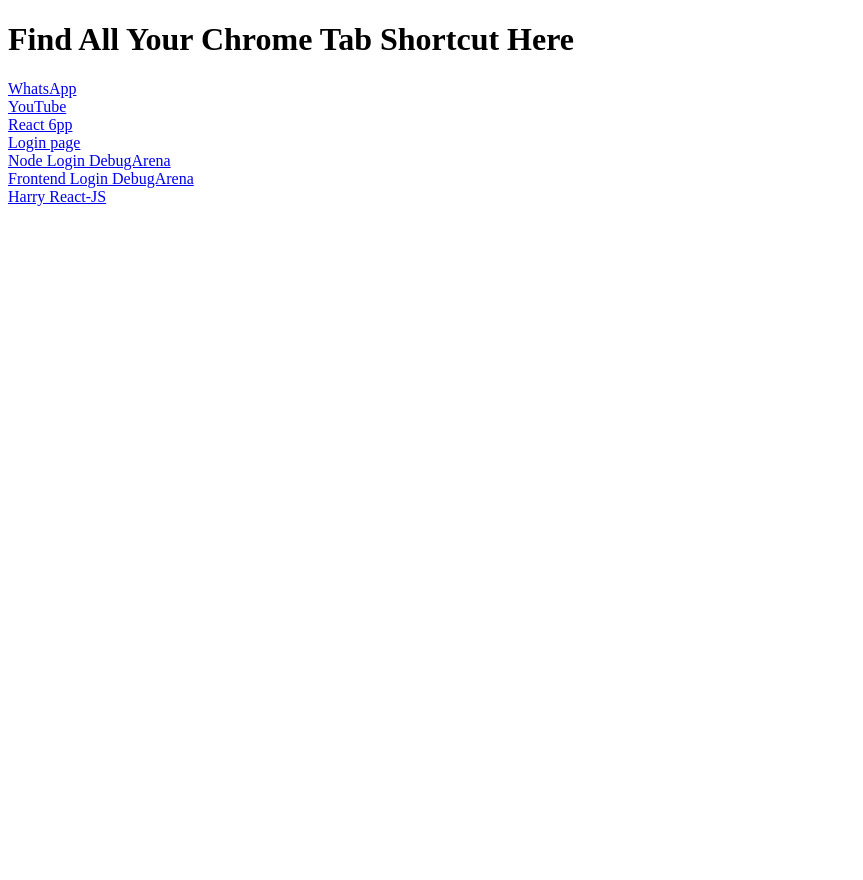
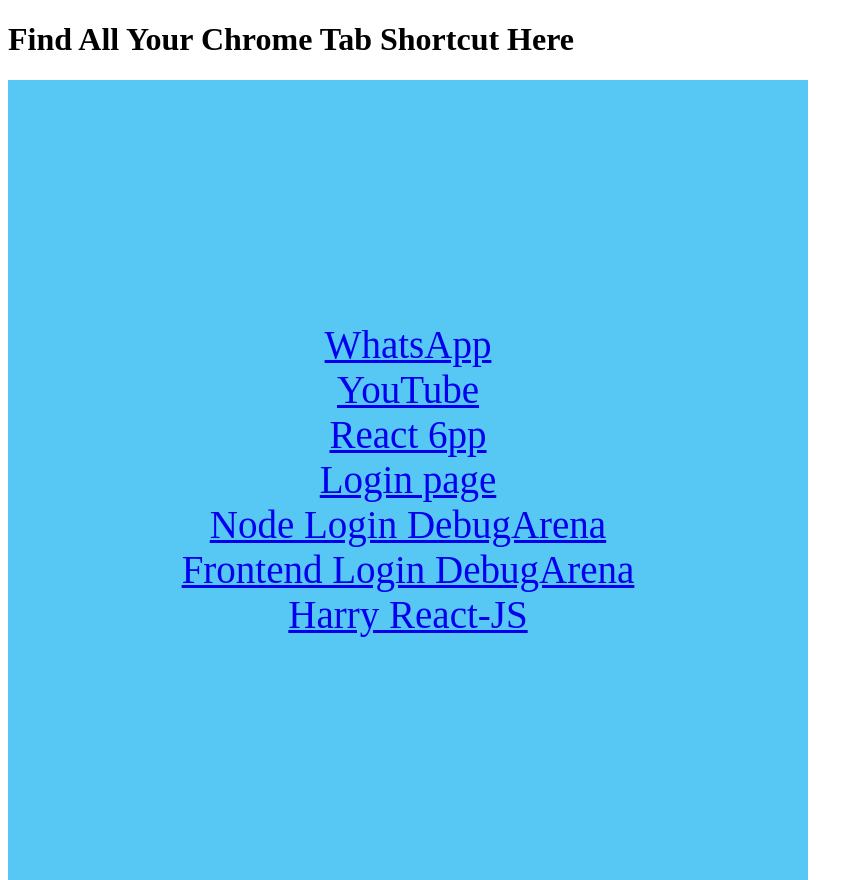
Before and after one commit to RAJIB-THAKUR/Chrome-Tab, a plain HTML site: page index.html in a window 1280 px wide. Shown: the whole page, without its empty margins (0-863 px from the left). Before the commit the page ends 800 px from the top, so only its background shows below. Drawn offline with Linux system fonts and the light colour scheme; the site is published under a folder, as on GitHub Pages, so addresses that start at the root find nothing.

Commit message:
Update index.html

```diff
--- a/index.html
+++ b/index.html
@@ -5,7 +5,7 @@
     <meta http-equiv="X-UA-Compatible" content="IE=edge" />
     <meta name="viewport" content="width=device-width, initial-scale=1.0" />
     <title>Chrome Tab Shortcut</title>
-    <link rel="stylesheet" href="/app.css" />
+    <link rel="stylesheet" href="Chrome-Tab/app.css" />
   </head>
   <body>
     <div>
```
